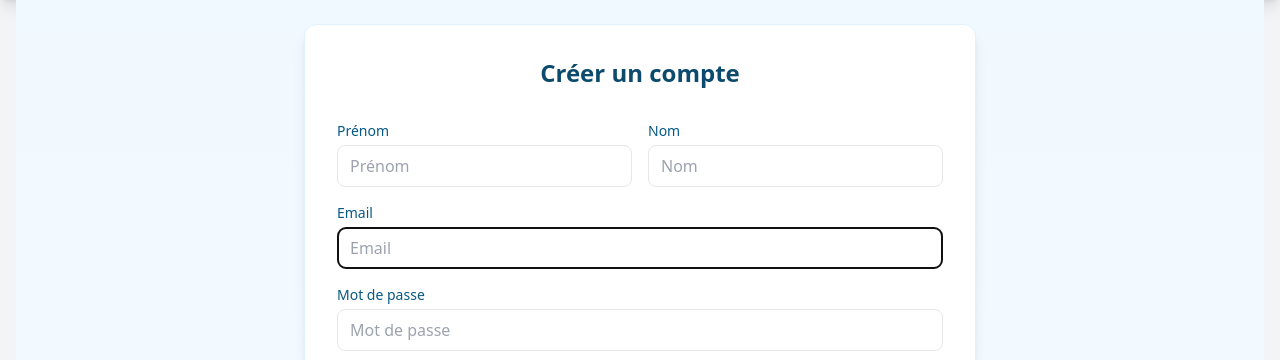
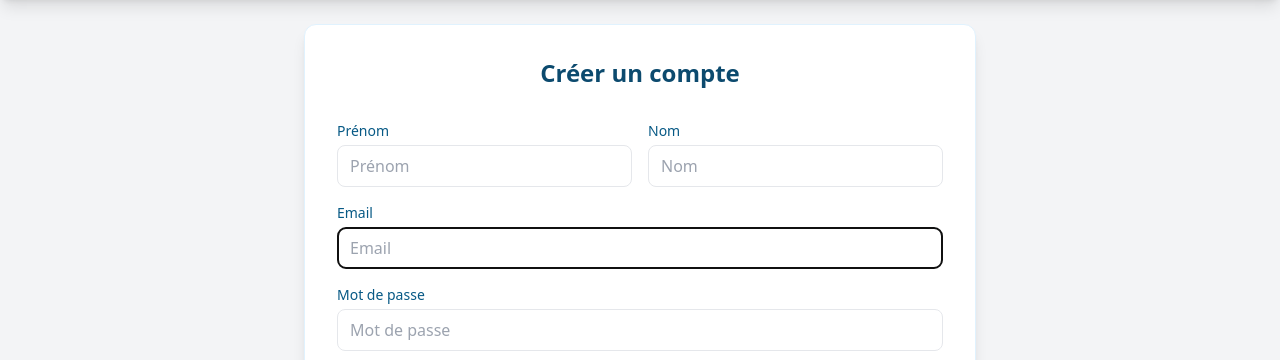
Before and after one commit to Thurin7/Doctolib_Project, a Django app: page /account/register/ in a window 1280 px wide. Shown: the part 60-420 px from the top of the page. Run offline with Django 4.2, Linux system fonts and the light colour scheme; some libraries are stand-ins or nearby versions.

Commit message:
Fix : no blue bg

```diff
--- a/account_app/templates/account_app/register.html
+++ b/account_app/templates/account_app/register.html
@@ -1,7 +1,7 @@
 {% extends 'base.html' %}
 
 {% block content %}
-<div class="min-h-screen py-6 bg-gradient-to-b from-sky-50 to-white">
+<div class="min-h-screen py-6">
     <div class="max-w-2xl mx-auto">
         <div class="bg-white rounded-xl shadow-lg p-8 border border-sky-100">
             <h2 class="text-2xl font-bold text-sky-900 text-center mb-8">Créer un compte</h2>
```
